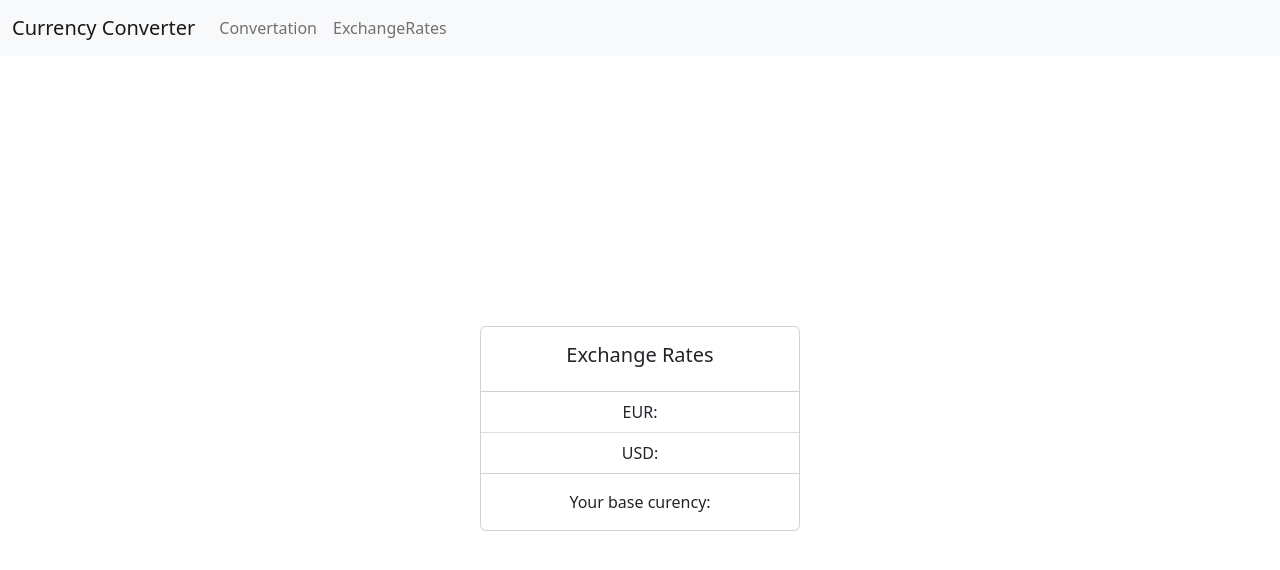
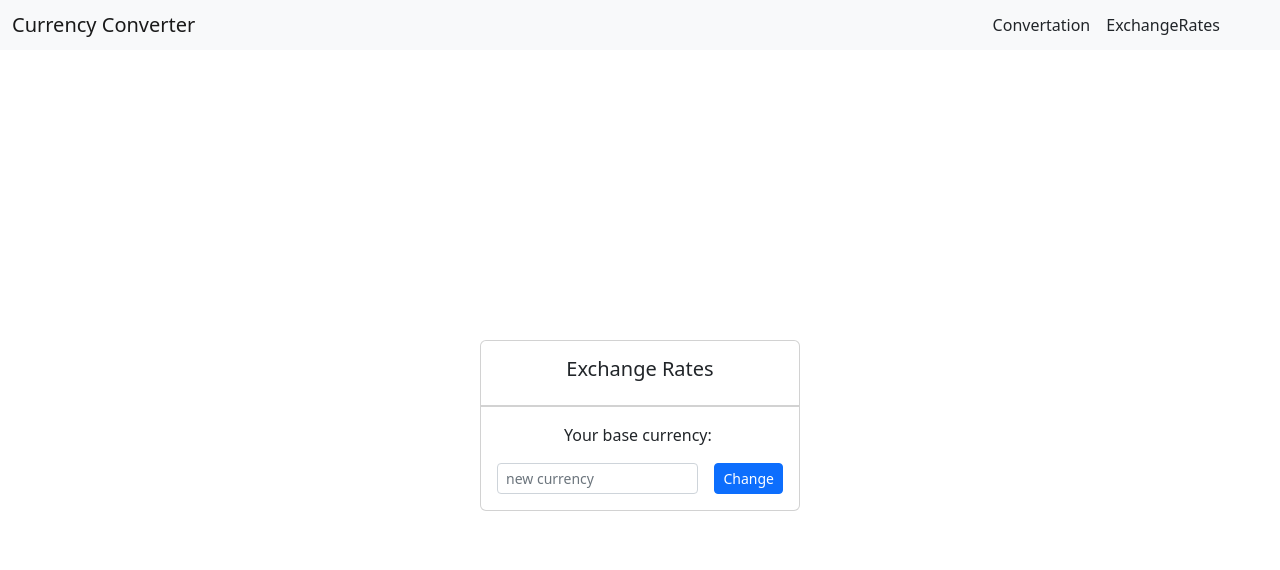
Before and after one commit to kaamosdao/currency-converter, a React app: page /exchangerates in a window 1280 px wide. Shown: the top 570 px of the page. Built offline with nearby package versions, Linux system fonts and the light colour scheme; no server answers.

Commit message:
update exchange rates ui, logic

```diff
--- a/src/Layout.tsx
+++ b/src/Layout.tsx
@@ -6,15 +6,13 @@ const Layout: React.FC = () => (
     <nav className="navbar navbar-expand-lg bg-light">
       <div className="container-fluid">
         <span className="navbar-brand mb-0 h1">Currency Converter</span>
-        <div className="collapse navbar-collapse" id="navbarNavAltMarkup">
-          <div className="navbar-nav">
-            <Link className="nav-link" to="/">
-              Convertation
-            </Link>
-            <Link className="nav-link" to="/exchangerates">
-              ExchangeRates
-            </Link>
-          </div>
+        <div className="d-flex justify-content-around me-5">
+          <Link className="nav-link" to="/">
+            Convertation
+          </Link>
+          <Link className="nav-link ms-3" to="/exchangerates">
+            ExchangeRates
+          </Link>
         </div>
       </div>
     </nav>
--- a/src/components/ExchangeRates.tsx
+++ b/src/components/ExchangeRates.tsx
@@ -1,41 +1,59 @@
-import React, { useEffect, useState } from 'react';
+import React, { useEffect, useRef, useState } from 'react';
 import axios from 'axios';
 import IRate from '../interfaces/interfaces';
 
 const ExchangeRates: React.FC = () => {
-  const [baseCurrency, setBaseCurrency] = useState('');
+  const [baseCurrency, setBaseCurrency] = useState<string>('');
   const [rates, setRates] = useState<IRate>({});
-  const [targetRates, setTargetRates] = useState(['EUR', 'USD']);
+  const inputRef = useRef<HTMLInputElement | null>(null);
 
   useEffect(() => {
     const getCurrency = async () => {
-      const geoLocationApiAdress = `https://ipgeolocation.abstractapi.com/v1/?api_key=${process.env.REACT_APP_GEO_KEY}`;
-      const response = await axios.get(geoLocationApiAdress);
+      const geoLocationApiAdress = 'https://ipgeolocation.abstractapi.com/v1';
+      const response = await axios.get(geoLocationApiAdress, {
+        params: {
+          api_key: process.env.REACT_APP_GEO_KEY,
+        },
+      });
       setBaseCurrency(response.data.currency.currency_code);
     };
     getCurrency();
   }, []);
 
   useEffect(() => {
-    if (baseCurrency === 'EUR') {
-      setTargetRates(['USD']);
-    }
-    if (baseCurrency === 'USD') {
-      setTargetRates(['EUR']);
-    }
-  }, [baseCurrency]);
-
-  useEffect(() => {
     if (baseCurrency) {
-      const target = targetRates.join(',');
+      const getTarget = (base: string) => {
+        if (base === 'EUR') {
+          return 'USD';
+        }
+        if (base === 'USD') {
+          return 'EUR';
+        }
+        return 'USD,EUR';
+      };
       const getExchangeRates = async (currency: string) => {
-        const exchangeRatesApiAdress = `https://exchange-rates.abstractapi.com/v1/live?api_key=${process.env.REACT_APP_RATES_KEY}&base=${currency}&target=${target}`;
-        const response = await axios.get(exchangeRatesApiAdress);
+        const ratesApiAdress = 'https://exchange-rates.abstractapi.com/v1/live';
+        const response = await axios.get(ratesApiAdress, {
+          params: {
+            api_key: process.env.REACT_APP_RATES_KEY,
+            base: currency,
+            target: getTarget(baseCurrency),
+          },
+        });
         setRates(response.data.exchange_rates);
       };
       getExchangeRates(baseCurrency);
     }
-  }, [baseCurrency, targetRates]);
+  }, [baseCurrency]);
+
+  const onSubmit = (event: React.FormEvent<HTMLFormElement>) => {
+    event.preventDefault();
+    const target = event.target as typeof event.target & {
+      readonly currency: { readonly value: string };
+    };
+    setBaseCurrency(target.currency.value);
+    inputRef.current!.value = '';
+  };
 
   return (
     <div className="card w-25  text-center">
@@ -43,58 +61,45 @@ const ExchangeRates: React.FC = () => {
         <h5 className="card-title">Exchange Rates</h5>
       </div>
       <ul className="list-group list-group-flush">
-        {targetRates.map((rate) => (
-          <li className="list-group-item" key={rate}>
-            {rate}
-            :
-            {' '}
-            {rates[rate]}
+        {rates.USD && (
+          <li className="list-group-item">
+            USD:&nbsp;
+            {rates.USD}
           </li>
-        ))}
+        )}
+        {rates.EUR && (
+          <li className="list-group-item">
+            EUR:&nbsp;
+            {rates.EUR}
+          </li>
+        )}
       </ul>
       <div className="card-body">
         <p className="card-text">
-          Your base curency:
-          {' '}
-          {baseCurrency}
+          Your base currency:&nbsp;
+          <b>{baseCurrency}</b>
         </p>
+        <form className="d-flex" onSubmit={onSubmit}>
+          <label htmlFor="currency" className="visually-hidden">
+            Currency
+          </label>
+          <input
+            ref={inputRef}
+            type="text"
+            className="form-control form-control-sm"
+            id="currency"
+            name="currency"
+            placeholder="new currency"
+          />
+          <div className="col-auto">
+            <button type="submit" className="btn btn-primary ms-3 btn-sm">
+              Change
+            </button>
+          </div>
+        </form>
       </div>
     </div>
   );
 };
 
 export default ExchangeRates;
-
-// import React, { useEffect, useState } from 'react';
-// import axios from 'axios';
-
-// const ExchangeRates: React.FC = () => {
-//   const [baseCurrency, setBaseCurrency] = useState('');
-//   const [exchangeRates, setExchangeRates] = useState({});
-
-//   useEffect(() => {
-//     const getCurrency = async () => {
-//       const geoLocationApiAdress = `https://ipgeolocation.abstractapi.com/v1/?api_key=${process.env.REACT_APP_GEO_KEY}`;
-//       const response = await axios.get(geoLocationApiAdress);
-//       setBaseCurrency(response.data.currency.currency_code);
-//     };
-
-//     const getExchangeRates = async (currency: string) => {
-//       const exchangeRatesApiAdress = `https://exchange-rates.abstractapi.com/v1/live?api_key=${process.env.REACT_APP_RATES_KEY}&base=${currency}`;
-//       const response = await axios.get(exchangeRatesApiAdress);
-//       setExchangeRates(response.data.exchange_rates);
-//     };
-
-//     getCurrency();
-//     getExchangeRates(baseCurrency);
-//   }, [baseCurrency]);
-
-//   return (
-//     <div className="">
-//       <p>{baseCurrency}</p>
-//       <p>{JSON.stringify(exchangeRates)}</p>
-//     </div>
-//   );
-// };
-
-// export default ExchangeRates;
--- a/tsconfig.json
+++ b/tsconfig.json
@@ -8,6 +8,7 @@
       "dom.iterable",
       "esnext"
     ],
+    "downlevelIteration": true,
     "allowJs": true,
     "skipLibCheck": true,
     "esModuleInterop": true,
```
Also changed, not shown: .eslintrc.yml.
